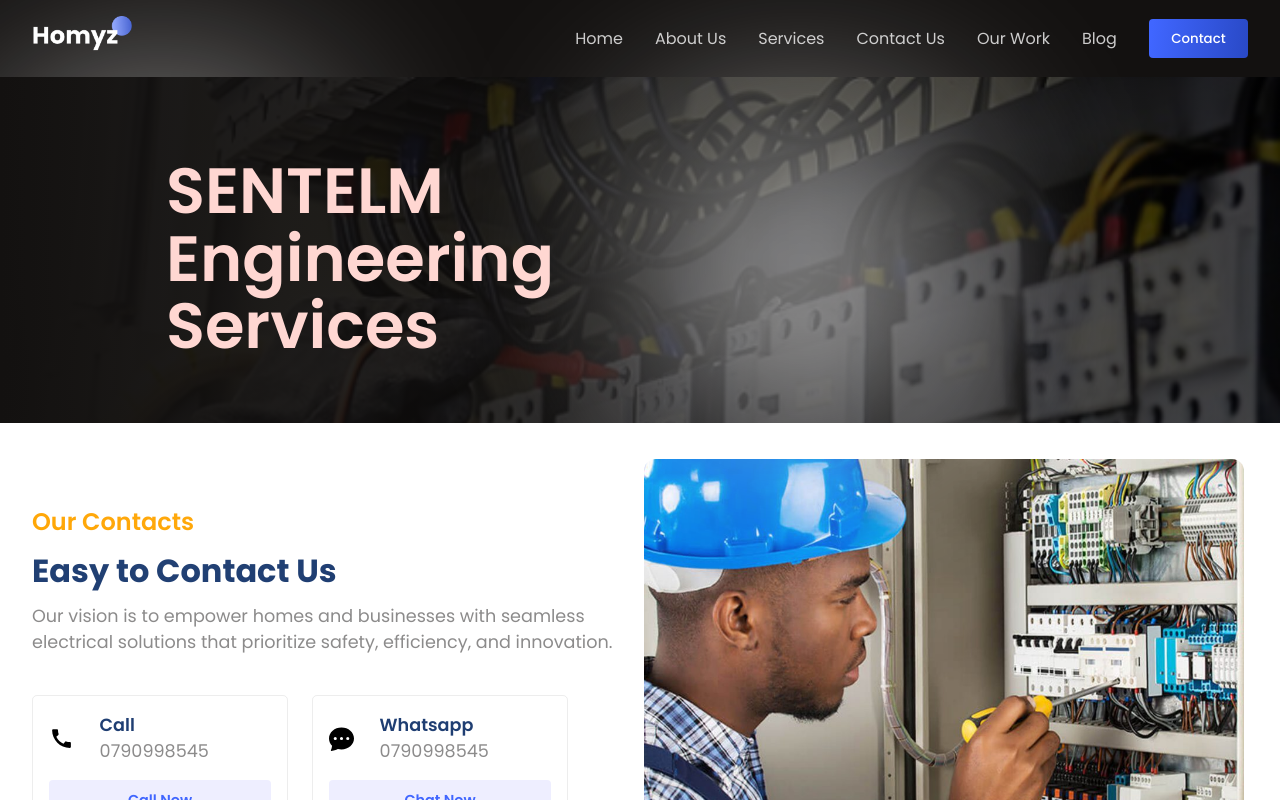
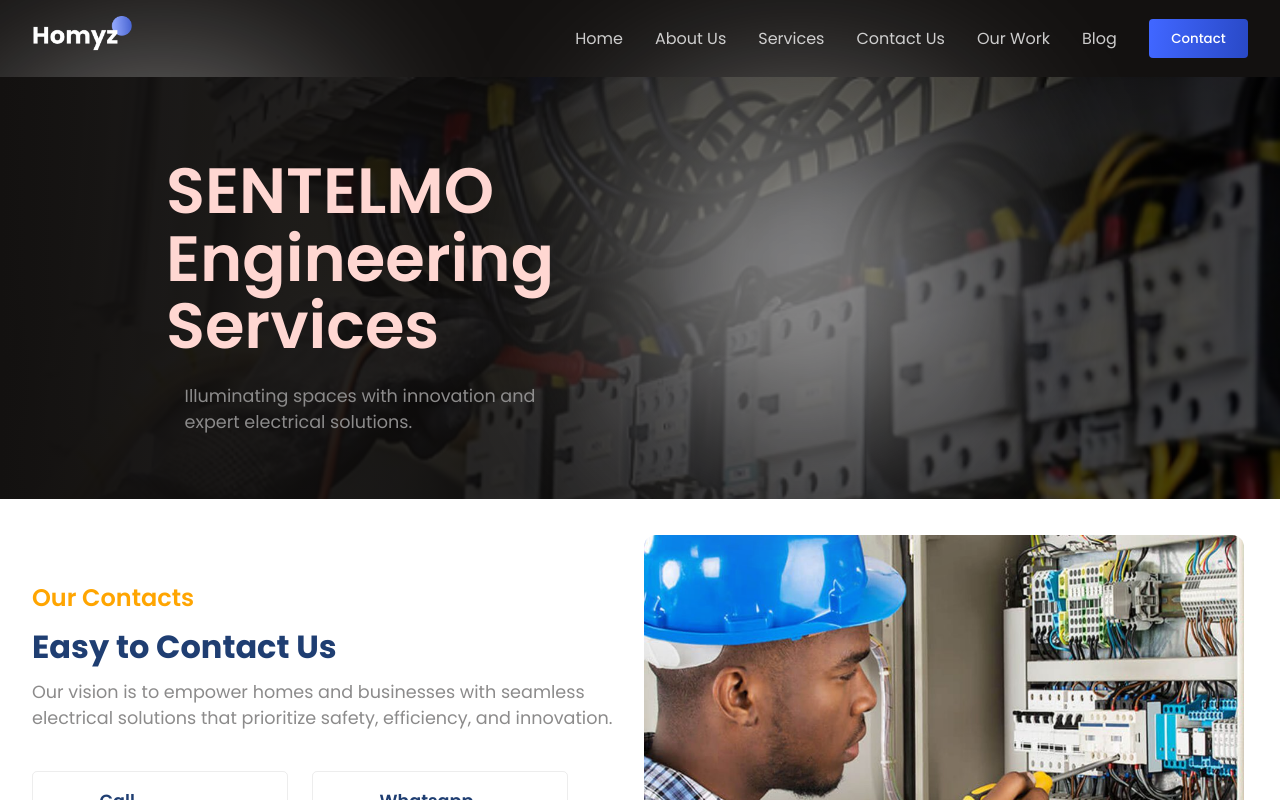
Before and after one commit to Bensoli-Inc/SENDEELMO, a React (Vite) app: page / in a window 1280 px wide. Shown: the top 800 px of the page. Built offline with nearby package versions, Linux system fonts and the light colour scheme.

Commit message:
Update Home.jsx

```diff
--- a/src/components/Home/Home.jsx
+++ b/src/components/Home/Home.jsx
@@ -24,10 +24,16 @@ const Home = () => {
                             type: "spring"
                         }}
                         >
-                            SENTELM <br />
+                            SENTELMO <br />
                             Engineering
                             <br /> Services
                         </motion.h1>
+                    </div>
+
+                    <div className='description'>
+                        <p className='secondaryText'>
+                        Illuminating spaces with innovation and <br /> expert electrical solutions.
+                        </p>
                     </div>
 
                 </div>
```
